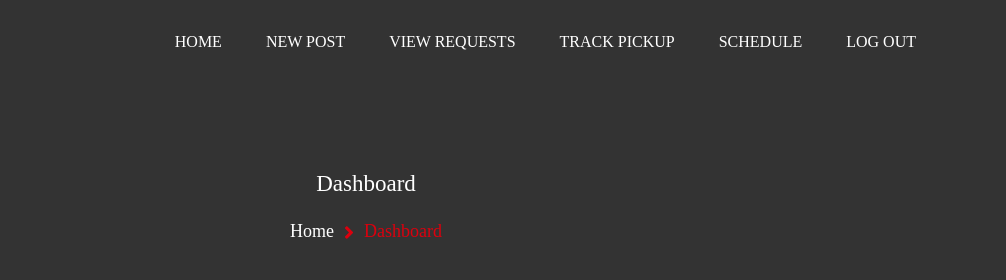
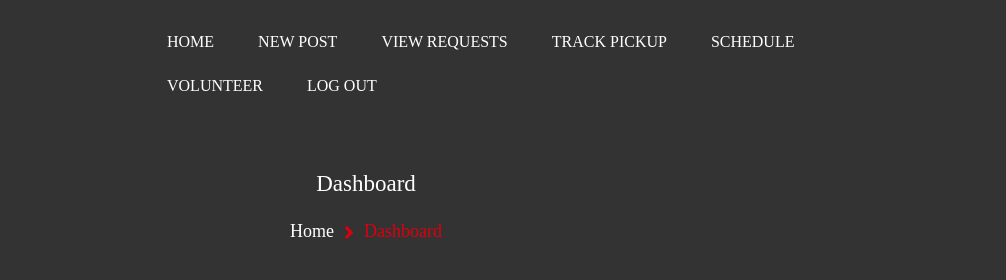
Before and after one commit to AbdelrahmanKhairat/chiefs, a plain HTML site: page donor-profile.html in a window 1280 px wide. Shown: the top 280 px of the page, 274-1280 px from the left. Drawn offline with Linux system fonts and the light colour scheme; a script that the page names is missing; files whose address does not match are found by name; a web font is replaced by a local one.

Commit message:
Update donor-profile.html

```diff
--- a/donor-profile.html
+++ b/donor-profile.html
@@ -31,6 +31,7 @@
                   <li><a href="donor-donRequests.html">View Requests</a></li>
                   <li><a href="index.html">Track pickup</a></li>
                   <li><a href="index.html">Schedule</a></li>
+                  <li><a href="index.html">volunteer</a></li>
                   <li><a href="index.html">Log out</a></li>
                 </ul>
               </div>
```
